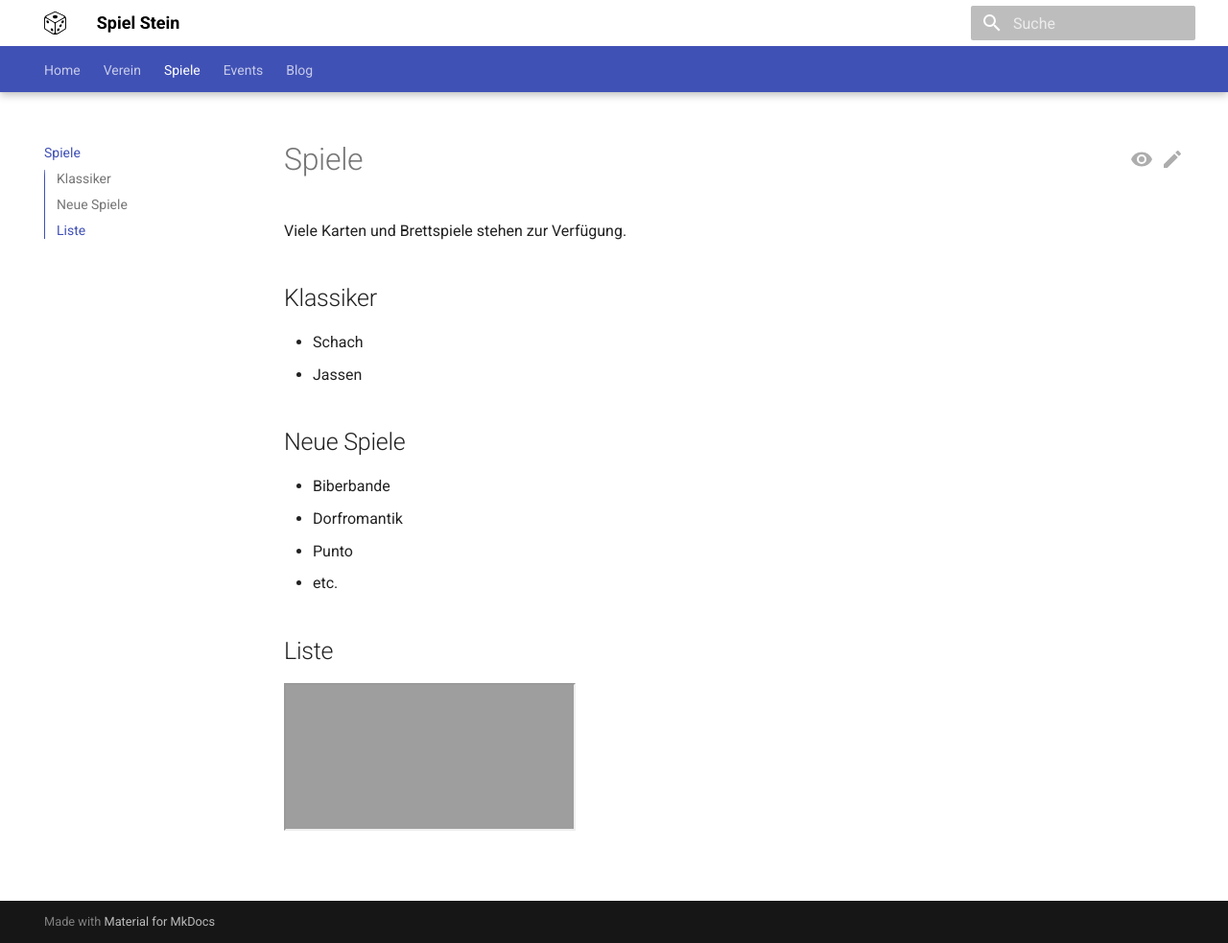
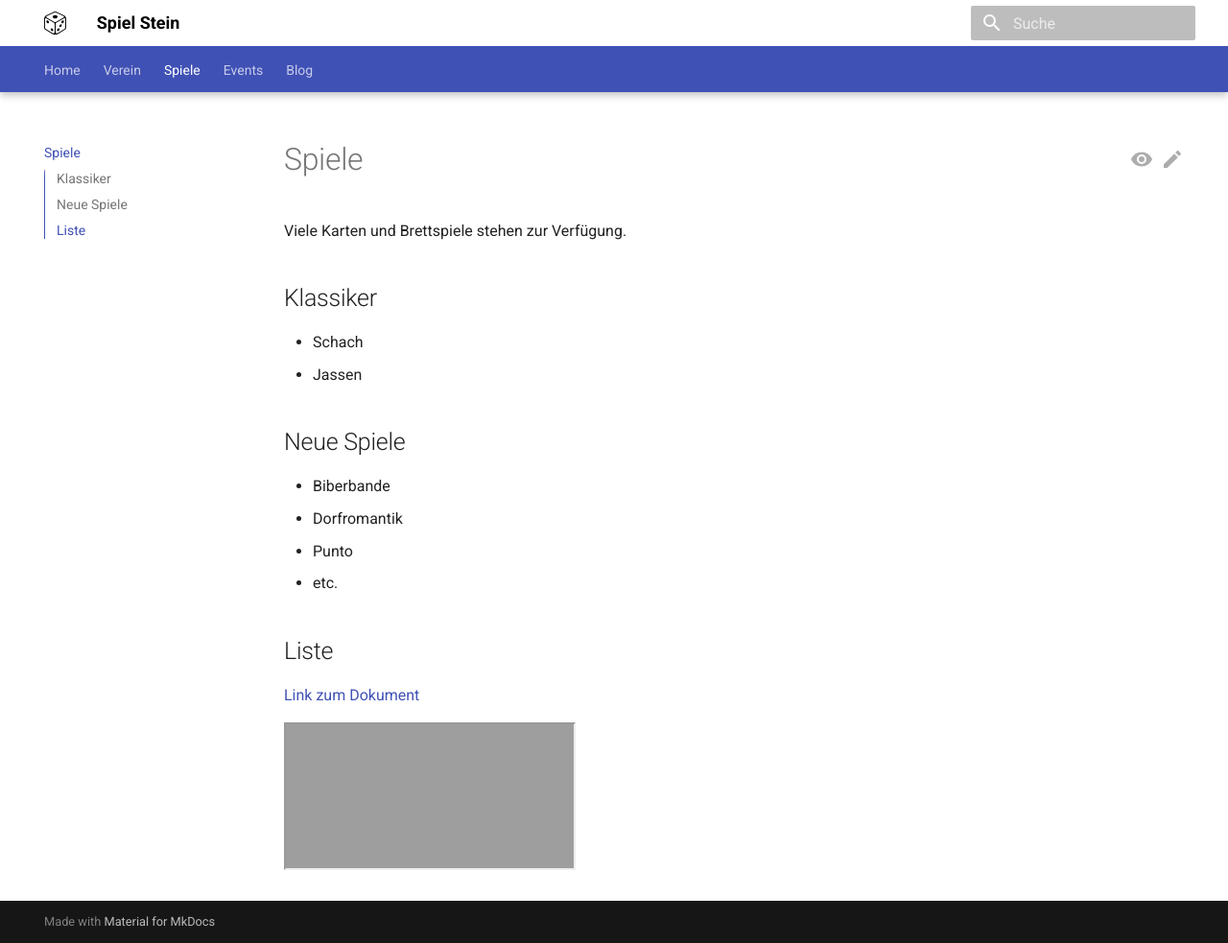
Before and after one commit to spielsteinar/spielstein.ch, an MkDocs documentation site: the page built from docs/spiele/index.md, in a window 1280 px wide and 983 px high. Shown: the whole window at 96% size. Built offline with MkDocs 1.6.1 and Material for MkDocs 9.7.7, drawn with Linux system fonts in a browser that asks for light colours; grey boxes are pictures that could not be loaded.

```diff
--- a/docs/spiele/index.md
+++ b/docs/spiele/index.md
@@ -15,6 +15,9 @@
 
 
 ## Liste
+
+[Link zum Dokument](https://docs.google.com/spreadsheets/d/e/2PACX-1vRbiSS5_qKr0ftqXEtwVTJhR_NzsMFCm-EJaSfcbsUZPtBqfNP6PF4je2sahOWVBh7adRbTwzbn7lrj/pubhtml)
+
 <div class="iframe-container">
-    <iframe src="https://docs.google.com/spreadsheets/d/e/2PACX-1vRbiSS5_qKr0ftqXEtwVTJhR_NzsMFCm-EJaSfcbsUZPtBqfNP6PF4je2sahOWVBh7adRbTwzbn7lrj/pubhtml?widget=true&amp;headers=false"></iframe>
+    <iframe src="https://docs.google.com/spreadsheets/d/e/2PACX-1vRbiSS5_qKr0ftqXEtwVTJhR_NzsMFCm-EJaSfcbsUZPtBqfNP6PF4je2sahOWVBh7adRbTwzbn7lrj/pubhtml?widget=true&amp;headers=false" allowfullscreen></iframe>
 </div>
```
